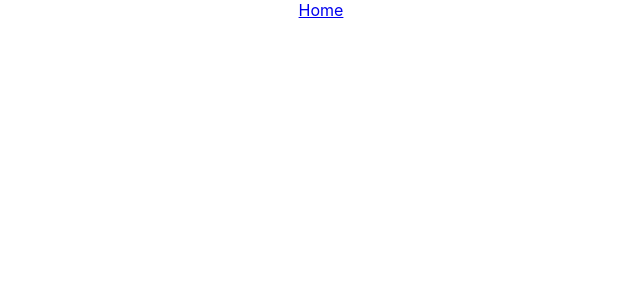
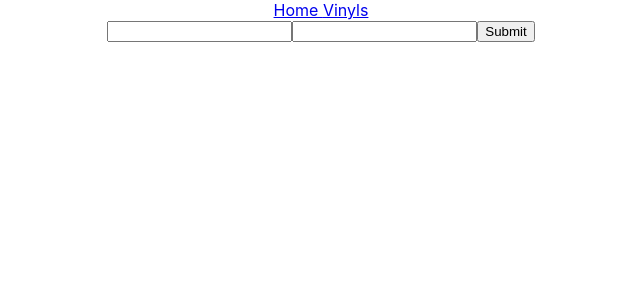
Before and after one commit to SoulGorilla/vinyl-client, a React (Create React App) app: page /#/vinyls in a window 1280 px wide. Before the commit this address had no page. Shown: the top 300 px of the page, without its empty margins (319-959 px from the left). Built offline with nearby package versions, Linux system fonts and the light colour scheme.

Commit message:
working on Post route

```diff
--- a/src/App.js
+++ b/src/App.js
@@ -3,14 +3,17 @@ import { Route, Link, Routes } from "react-router-dom";
 import { useState } from "react";
 import React from "react";
 import Main from "./Components/Main";
+import Post from "./Components/Post";
 
 function App() {
   return (
     <div className="App">
       <Link to="/"> Home </Link>
+      <Link to="/vinyls"> Vinyls </Link>
       {/* <Main /> */}
       <Routes>
         <Route path="/" element={<Main />} />
+        <Route path="/vinyls" element={<Post />} />
       </Routes>
     </div>
   );
--- /dev/null
+++ b/src/Components/Post.js
@@ -0,0 +1,46 @@
+import React from "react";
+import { useEffect } from "react";
+import { useState } from "react";
+
+const Post = () => {
+  const [album, setAlbum] = useState({});
+
+  const handleChange = (event) => {
+    event.preventDefault();
+    console.log(event.target.value);
+  };
+  const handleSubmit = (event) => {
+    event.preventDefault();
+    setAlbum({
+      albumName: event.nativeEvent.target[0].value,
+      artistName: event.nativeEvent.target[1].value,
+    });
+
+    fetch("https://localhost:3000/vin", {
+      method: "POST", // or 'PUT'
+      headers: {
+        "Content-Type": "application/json",
+      },
+      body: JSON.stringify(data),
+    })
+      .then((response) => response.json())
+      .then((data) => {
+        console.log("Success:", data);
+      })
+      .catch((error) => {
+        console.error("Error:", error);
+      });
+  };
+  console.log(album);
+  return (
+    <div>
+      <form onSubmit={handleSubmit} type="text">
+        <input onChange={handleChange}></input>
+        <input></input>
+        <input type="submit"></input>
+      </form>
+    </div>
+  );
+};
+
+export default Post;
```
